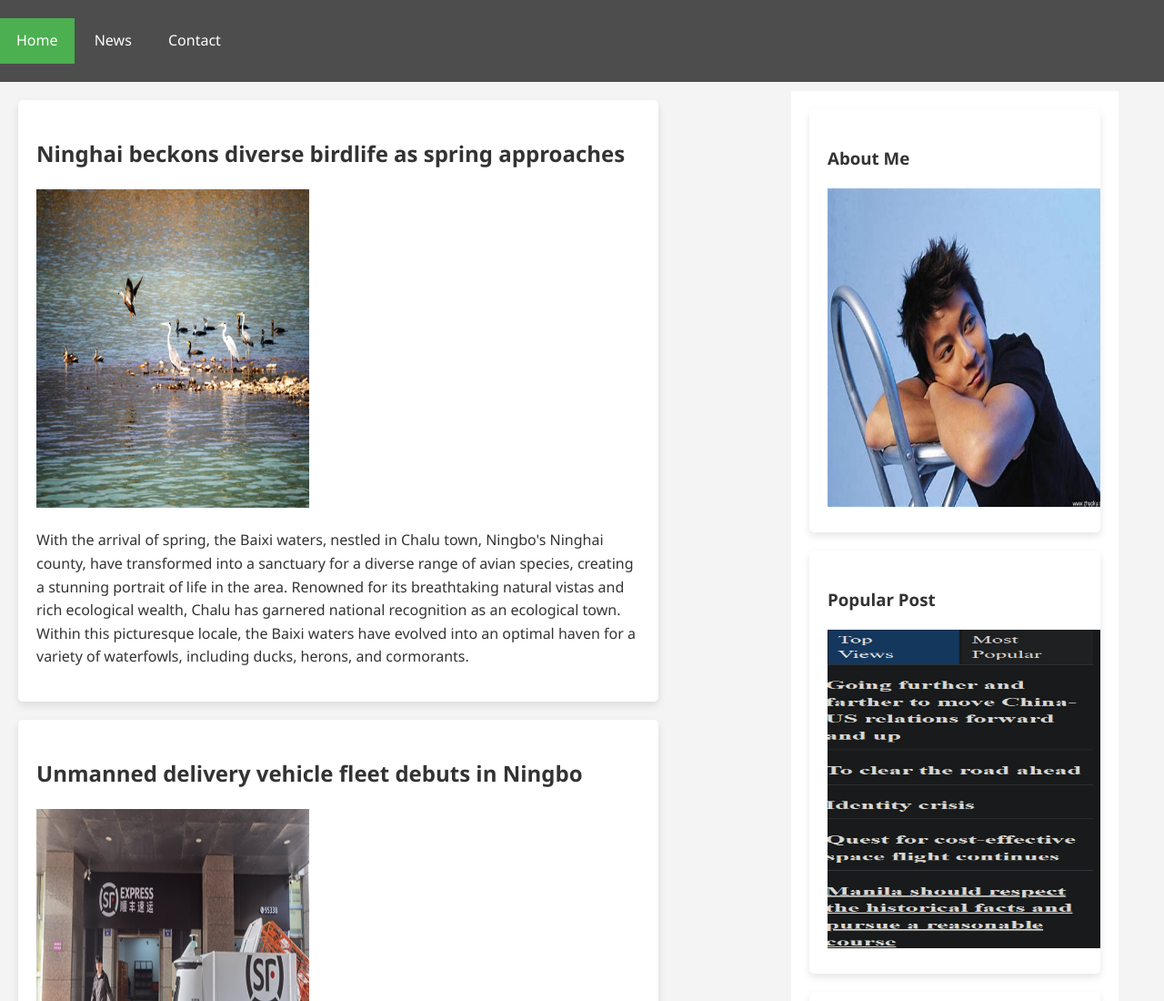
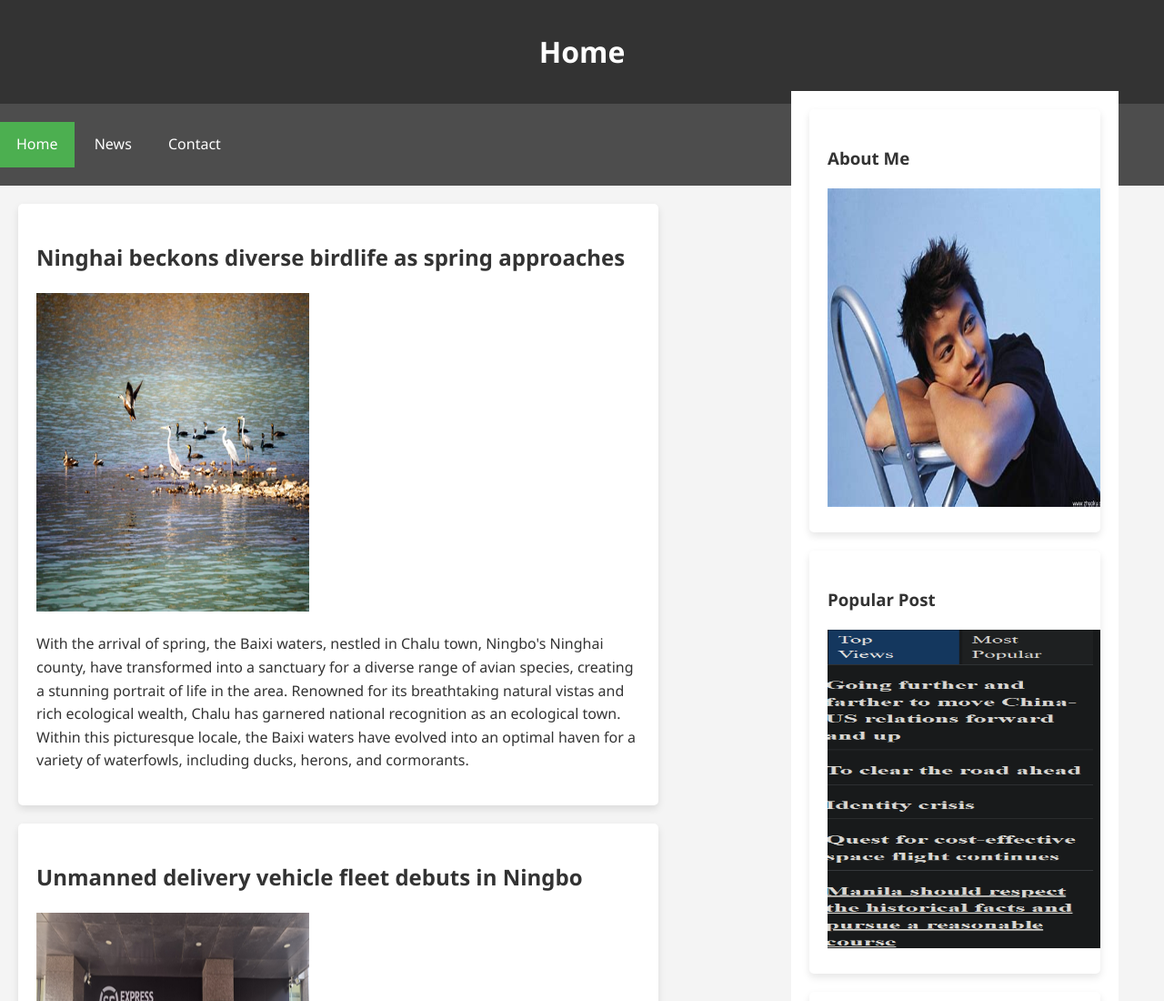
Before and after one commit to JamesBibbruns/452, a plain HTML site: page index.html in a window 1280 px wide. Shown: the top 1100 px of the page at 91% size. Drawn offline with Linux system fonts and the light colour scheme.

Commit message:
index.html

```diff
--- a/index.html
+++ b/index.html
@@ -117,7 +117,9 @@ text-align: center;
 </style>
 </head>
 <body>
-
+<div class="header">
+        <h1>Home</h1>
+</div>
 <div class="container">
   <div class="topnav">
     <a href="index.html" class="active">Home</a>
```
